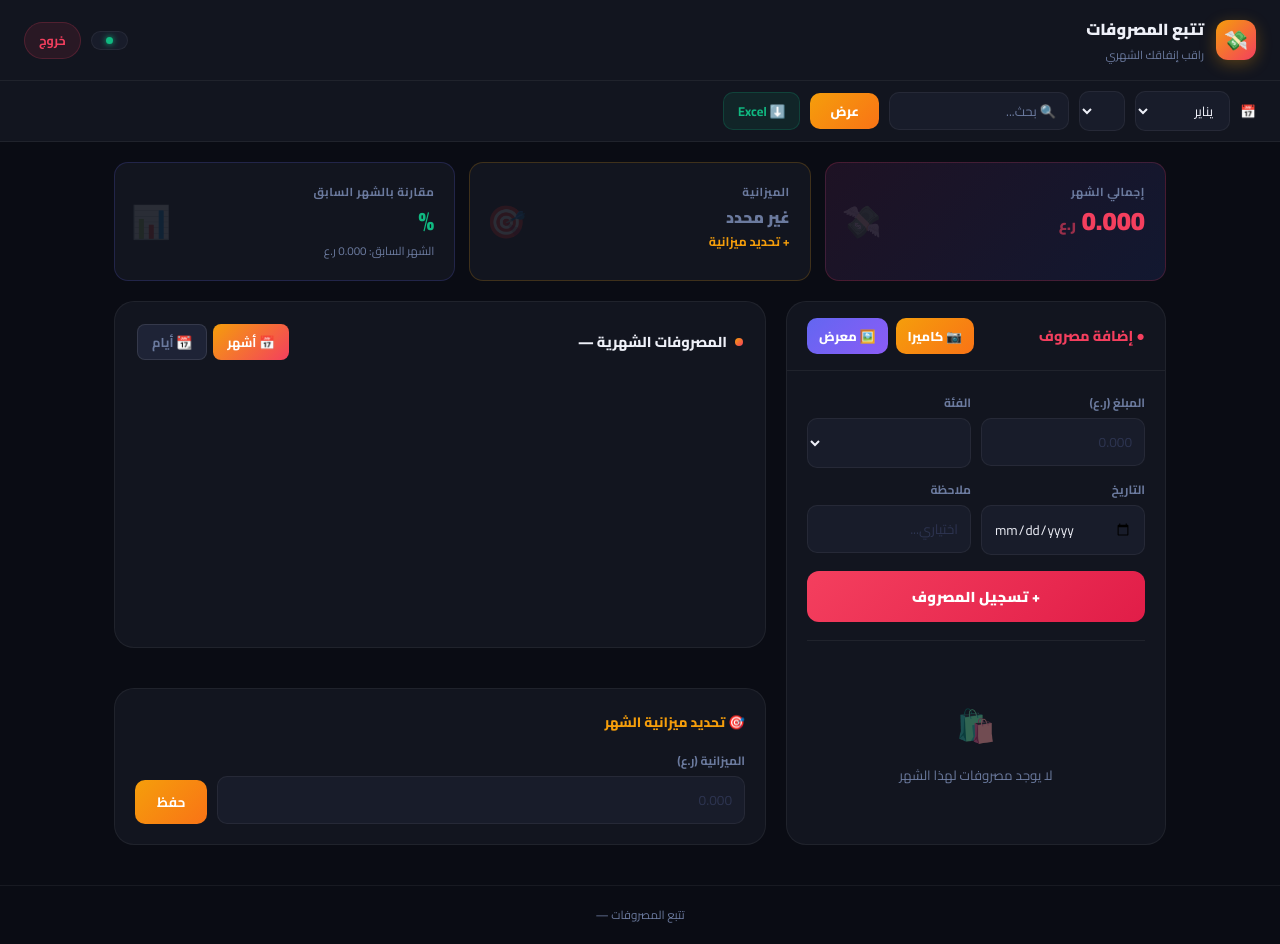
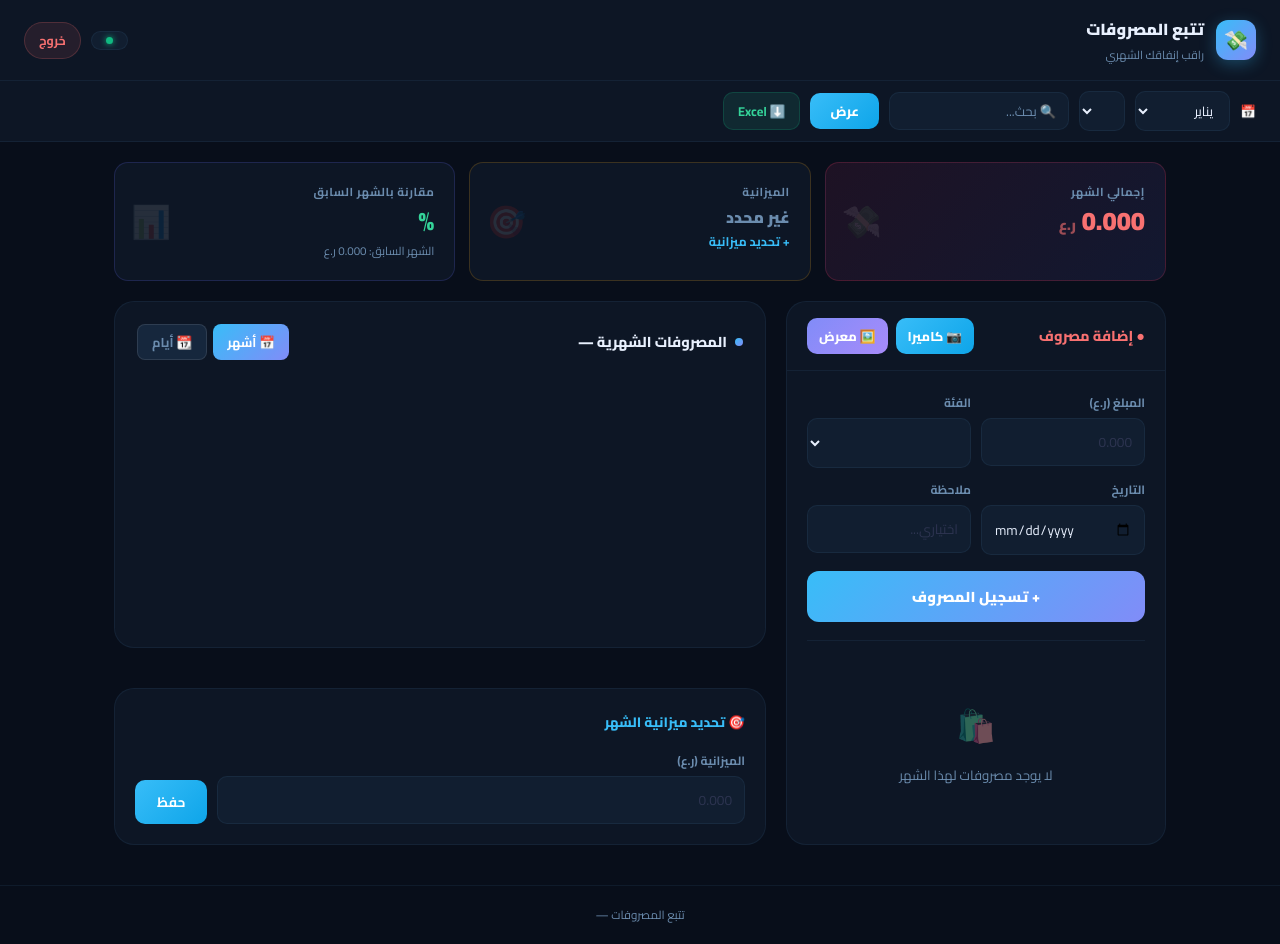
Before and after one commit to parcel-express2/expense-only, a Flask app: template templates/index.html in a window 1280 px wide. Run offline with Flask 3, Linux system fonts and the light colour scheme; the template is opened without the code that fills it, so the values that code supplies are empty; a map, chart or similar area stays blank.

Commit message:
Redesign: deep ocean blue theme

```diff
--- a/templates/index.html
+++ b/templates/index.html
@@ -8,22 +8,23 @@
 <link href="https://fonts.googleapis.com/css2?family=Cairo:wght@400;500;600;700;800;900&display=swap" rel="stylesheet">
 <style>
 :root {
-  --bg: #0a0c14;
-  --surface: #12151f;
-  --surface2: #181c2a;
-  --surface3: #1e2336;
-  --border: rgba(255,255,255,.06);
-  --text: #eef0f8;
-  --muted: #6b7a9e;
-  --accent: #f59e0b;
-  --accent-dim: rgba(245,158,11,.12);
-  --green: #10b981;
-  --green-dim: rgba(16,185,129,.1);
-  --red: #f43f5e;
-  --red-dim: rgba(244,63,94,.1);
-  --red-soft: rgba(244,63,94,.2);
-  --blue: #6366f1;
-  --blue-dim: rgba(99,102,241,.1);
+  --bg: #080e1a;
+  --surface: #0d1625;
+  --surface2: #111e30;
+  --surface3: #16273d;
+  --border: rgba(99,179,237,.08);
+  --text: #e8f0fe;
+  --muted: #6b8cae;
+  --accent: #38bdf8;
+  --accent-dim: rgba(56,189,248,.12);
+  --green: #34d399;
+  --green-dim: rgba(52,211,153,.1);
+  --red: #f87171;
+  --red-dim: rgba(248,113,113,.1);
+  --red-soft: rgba(248,113,113,.2);
+  --blue: #818cf8;
+  --blue-dim: rgba(129,140,248,.1);
+  --gold: #fbbf24;
   --radius: 20px;
   --radius-sm: 14px;
 }
@@ -41,11 +42,11 @@ header {
 .brand { display: flex; align-items: center; gap: 12px; }
 .brand-icon {
   width: 40px; height: 40px;
-  background: linear-gradient(135deg, #f59e0b, #f43f5e);
+  background: linear-gradient(135deg, #38bdf8, #818cf8);
   border-radius: 12px;
   display: flex; align-items: center; justify-content: center;
   font-size: 1.2rem;
-  box-shadow: 0 4px 16px rgba(245,158,11,.3);
+  box-shadow: 0 4px 16px rgba(56,189,248,.3);
 }
 .brand-name { font-size: 1rem; font-weight: 900; }
 .brand-sub  { font-size: .72rem; color: var(--muted); }
@@ -79,7 +80,7 @@ header {
 .search-input { width: 180px; cursor: text; }
 .search-input::placeholder { color: var(--muted); }
 .btn-view {
-  padding: 6px 20px; background: linear-gradient(135deg, #f59e0b, #f97316);
+  padding: 6px 20px; background: linear-gradient(135deg, #38bdf8, #0ea5e9);
   color: white; border: none; border-radius: 10px;
   font-size: .82rem; font-weight: 800; cursor: pointer; font-family: inherit;
 }
@@ -152,11 +153,11 @@ header {
   border: 1px solid var(--border); border-radius: 10px;
   color: var(--text); font-size: .85rem; font-family: inherit; outline: none; transition: border-color .2s;
 }
-.fg input:focus, .fg select:focus { border-color: var(--accent); box-shadow: 0 0 0 3px rgba(245,158,11,.1); }
+.fg input:focus, .fg select:focus { border-color: var(--accent); box-shadow: 0 0 0 3px rgba(56,189,248,.1); }
 .fg input::placeholder { color: #2d3450; }
 .btn-add {
   width: 100%; padding: 12px;
-  background: linear-gradient(135deg, #f43f5e, #e11d48);
+  background: linear-gradient(135deg, #38bdf8, #818cf8);
   color: white; border: none; border-radius: 12px;
   font-size: .9rem; font-weight: 900; cursor: pointer; font-family: inherit;
   margin-top: 6px; transition: opacity .2s, transform .1s; letter-spacing: .02em;
@@ -200,7 +201,7 @@ header {
 /* CHART */
 .chart-panel { background: var(--surface); border: 1px solid var(--border); border-radius: var(--radius); padding: 22px; margin-bottom: 20px; }
 .chart-hdr { font-size: .9rem; font-weight: 800; margin-bottom: 18px; display: flex; align-items: center; gap: 8px; }
-.ch-dot { width: 8px; height: 8px; background: linear-gradient(135deg, #f59e0b, #f43f5e); border-radius: 50%; }
+.ch-dot { width: 8px; height: 8px; background: linear-gradient(135deg, #38bdf8, #818cf8); border-radius: 50%; }
 
 /* MODAL */
 .modal-ov {
@@ -226,7 +227,7 @@ header {
   border-radius: 10px; font-family: inherit; font-size: .85rem; font-weight: 700; cursor: pointer; text-decoration: none;
 }
 .btn-save {
-  padding: 9px 22px; background: linear-gradient(135deg,#f59e0b,#f97316); color: white; border: none;
+  padding: 9px 22px; background: linear-gradient(135deg,#38bdf8,#0ea5e9); color: white; border: none;
   border-radius: 10px; font-family: inherit; font-size: .85rem; font-weight: 700; cursor: pointer;
 }
 
@@ -350,11 +351,11 @@ footer { text-align: center; padding: 18px; color: var(--muted); font-size: .73r
         <span>● إضافة مصروف</span>
         <div style="display:flex;gap:8px;">
           <button type="button" onclick="document.getElementById('receiptCamera').click()"
-            style="display:flex;align-items:center;gap:5px;padding:6px 12px;background:linear-gradient(135deg,#f59e0b,#f97316);border:none;border-radius:10px;color:white;font-family:inherit;font-size:.8rem;font-weight:800;cursor:pointer;">
+            style="display:flex;align-items:center;gap:5px;padding:6px 12px;background:linear-gradient(135deg,#38bdf8,#0ea5e9);border:none;border-radius:10px;color:white;font-family:inherit;font-size:.8rem;font-weight:800;cursor:pointer;">
             📷 كاميرا
           </button>
           <button type="button" onclick="document.getElementById('receiptGallery').click()"
-            style="display:flex;align-items:center;gap:5px;padding:6px 12px;background:linear-gradient(135deg,#6366f1,#8b5cf6);border:none;border-radius:10px;color:white;font-family:inherit;font-size:.8rem;font-weight:800;cursor:pointer;">
+            style="display:flex;align-items:center;gap:5px;padding:6px 12px;background:linear-gradient(135deg,#818cf8,#a78bfa);border:none;border-radius:10px;color:white;font-family:inherit;font-size:.8rem;font-weight:800;cursor:pointer;">
             🖼️ معرض
           </button>
         </div>
@@ -362,7 +363,7 @@ footer { text-align: center; padding: 18px; color: var(--muted); font-size: .73r
       <input type="file" id="receiptCamera" accept="image/*" capture="environment" style="display:none" onchange="scanReceipt(this)">
       <input type="file" id="receiptGallery" accept="image/*" style="display:none" onchange="scanReceipt(this)">
 
-      <div id="scanStatus" style="display:none;padding:12px 20px;background:rgba(245,158,11,.1);border-bottom:1px solid rgba(245,158,11,.2);font-size:.85rem;color:#f59e0b;font-weight:700;text-align:center;">
+      <div id="scanStatus" style="display:none;padding:12px 20px;background:rgba(56,189,248,.1);border-bottom:1px solid rgba(245,158,11,.2);font-size:.85rem;color:#f59e0b;font-weight:700;text-align:center;">
         ⏳ جاري قراءة الفاتورة...
       </div>
 
@@ -436,7 +437,7 @@ footer { text-align: center; padding: 18px; color: var(--muted); font-size: .73r
           </div>
           <div style="display:flex;gap:6px;">
             <button onclick="setMode('monthly')" id="btnMonthly"
-              style="padding:5px 14px;border-radius:8px;border:none;font-family:inherit;font-size:.8rem;font-weight:700;cursor:pointer;background:linear-gradient(135deg,#f59e0b,#f43f5e);color:white;">
+              style="padding:5px 14px;border-radius:8px;border:none;font-family:inherit;font-size:.8rem;font-weight:700;cursor:pointer;background:linear-gradient(135deg,#38bdf8,#818cf8);color:white;">
               📅 أشهر
             </button>
             <button onclick="setMode('daily')" id="btnDaily"
@@ -584,8 +585,8 @@ async function loadChart(mode) {
   document.getElementById('chartTitle').textContent = isDaily
     ? `مصروفات أيام ${arabicMonths[CURRENT_MONTH-1]} ${CURRENT_YEAR}`
     : `المصروفات الشهرية — ${CURRENT_YEAR}`;
-  document.getElementById('btnMonthly').style.cssText = !isDaily ? 'padding:5px 14px;border-radius:8px;border:none;font-family:inherit;font-size:.8rem;font-weight:700;cursor:pointer;background:linear-gradient(135deg,#f59e0b,#f43f5e);color:white;' : 'padding:5px 14px;border-radius:8px;border:1px solid rgba(255,255,255,.1);font-family:inherit;font-size:.8rem;font-weight:700;cursor:pointer;background:var(--surface3);color:var(--muted);';
-  document.getElementById('btnDaily').style.cssText = isDaily ? 'padding:5px 14px;border-radius:8px;border:none;font-family:inherit;font-size:.8rem;font-weight:700;cursor:pointer;background:linear-gradient(135deg,#f59e0b,#f43f5e);color:white;' : 'padding:5px 14px;border-radius:8px;border:1px solid rgba(255,255,255,.1);font-family:inherit;font-size:.8rem;font-weight:700;cursor:pointer;background:var(--surface3);color:var(--muted);';
+  document.getElementById('btnMonthly').style.cssText = !isDaily ? 'padding:5px 14px;border-radius:8px;border:none;font-family:inherit;font-size:.8rem;font-weight:700;cursor:pointer;background:linear-gradient(135deg,#38bdf8,#818cf8);color:white;' : 'padding:5px 14px;border-radius:8px;border:1px solid rgba(255,255,255,.1);font-family:inherit;font-size:.8rem;font-weight:700;cursor:pointer;background:var(--surface3);color:var(--muted);';
+  document.getElementById('btnDaily').style.cssText = isDaily ? 'padding:5px 14px;border-radius:8px;border:none;font-family:inherit;font-size:.8rem;font-weight:700;cursor:pointer;background:linear-gradient(135deg,#38bdf8,#818cf8);color:white;' : 'padding:5px 14px;border-radius:8px;border:1px solid rgba(255,255,255,.1);font-family:inherit;font-size:.8rem;font-weight:700;cursor:pointer;background:var(--surface3);color:var(--muted);';
 }
 function setMode(mode) { loadChart(mode); }
 loadChart('monthly');
@@ -594,7 +595,7 @@ loadChart('monthly');
 async function scanReceipt(input) {
   if (!input.files || !input.files[0]) return;
   const status = document.getElementById('scanStatus');
-  status.style.cssText = 'display:block;padding:12px 20px;background:rgba(245,158,11,.1);border-bottom:1px solid rgba(245,158,11,.2);font-size:.85rem;color:#f59e0b;font-weight:700;text-align:center;';
+  status.style.cssText = 'display:block;padding:12px 20px;background:rgba(56,189,248,.1);border-bottom:1px solid rgba(245,158,11,.2);font-size:.85rem;color:#f59e0b;font-weight:700;text-align:center;';
   status.textContent = '⏳ جاري قراءة الفاتورة...';
   const formData = new FormData();
   formData.append('image', input.files[0]);
@@ -608,7 +609,7 @@ async function scanReceipt(input) {
       if (d.category) { const sel = document.querySelector('#expenseForm select[name="category"]'); for (let opt of sel.options) { if (opt.value === d.category) { sel.value = d.category; filled++; break; } } }
       if (d.date && d.date.match(/^\d{4}-\d{2}-\d{2}$/)) { document.querySelector('#expenseForm input[name="date"]').value = d.date; filled++; }
       if (filled > 0) { status.style.background='rgba(16,185,129,.1)'; status.style.color='#10b981'; status.textContent='✅ تم قراءة الفاتورة! راجع البيانات واضغط إضافة'; }
-      else { status.style.background='rgba(245,158,11,.1)'; status.style.color='#f59e0b'; status.textContent='⚠️ الفاتورة غير واضحة، أدخل البيانات يدوياً'; }
+      else { status.style.background='rgba(56,189,248,.1)'; status.style.color='#f59e0b'; status.textContent='⚠️ الفاتورة غير واضحة، أدخل البيانات يدوياً'; }
     } else {
       status.style.background='rgba(244,63,94,.1)'; status.style.color='#f43f5e';
       status.textContent='❌ ' + (json.error || 'لم أستطع قراءة الفاتورة');
```
